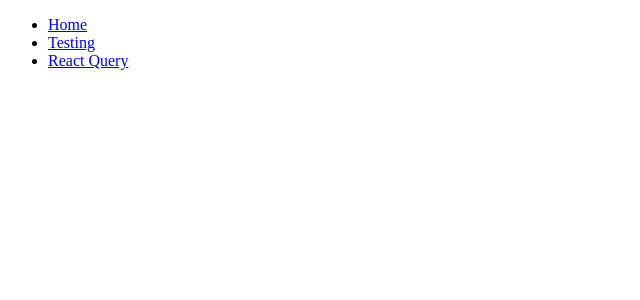
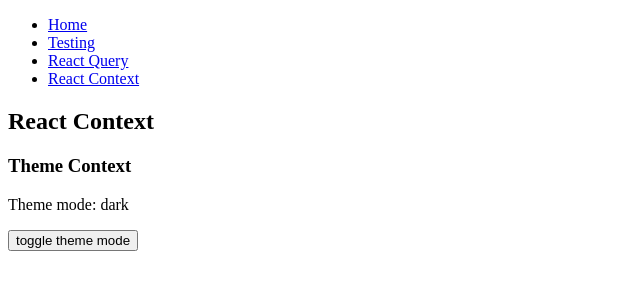
Before and after one commit to mariobrusarosco/monorepo, a React (Vite) app in the folder apps/playground/: page /react-context in a window 1280 px wide. Shown: the top 300 px of the page, without its empty margins (0-640 px from the left). Built offline with nearby package versions, Linux system fonts and the light colour scheme.

Commit message:
[LEARNING - STATE MANAGEMENT]: theme context/basic context

```diff
--- a/apps/playground/src/app/app.tsx
+++ b/apps/playground/src/app/app.tsx
@@ -1,4 +1,6 @@
 import './app.css';
+import { ThemeProvider } from './domains/react-context/context/theme-context';
+import { ReactContextScreen } from './domains/react-context/screens/react-context';
 import { ReactQuery } from './domains/react-query/screens/react-query';
 import { Testing } from './domains/testing/screens/testing';
 import { QueryClient, QueryClientProvider } from '@tanstack/react-query';
@@ -12,6 +14,8 @@
     <div>
       <QueryClientProvider client={client}>
         <ReactQueryDevtools initialIsOpen={false} />
+
+        <ThemeProvider>
           <div role="navigation">
             <ul>
               <li>
@@ -22,6 +26,9 @@
               </li>
               <li>
                 <Link to="/react-query">React Query</Link>
+              </li>
+              <li>
+                <Link to="/react-context">React Context</Link>
               </li>
             </ul>
           </div>
@@ -36,8 +43,10 @@
             />
             <Route path="/testing" element={<Testing />} />
             <Route path="/react-query" element={<ReactQuery />} />
+            <Route path="/react-context" element={<ReactContextScreen />} />
           </Routes>
           {/* END: routes */}
+        </ThemeProvider>
       </QueryClientProvider>
     </div>
   );
--- /dev/null
+++ b/apps/playground/src/app/domains/react-context/context/theme-context.tsx
@@ -0,0 +1,24 @@
+import { createContext, useState } from 'react';
+
+const defaultValues = {
+  mode: 'dark',
+};
+
+const ThemeContext = createContext<null | typeof defaultValues>(null);
+
+const ThemeProvider = ({ children }: { children: React.ReactNode }) => {
+  const [themeMode, setThemeMode] = useState(defaultValues.mode);
+  const handleToggleThemeMode = () => {
+    setThemeMode((prev) => (prev === 'dark' ? 'light' : 'dark'));
+  };
+
+  const state = {
+    mode: themeMode,
+    toggleThemeMode: handleToggleThemeMode,
+  };
+  return (
+    <ThemeContext.Provider value={state}>{children}</ThemeContext.Provider>
+  );
+};
+
+export { ThemeProvider, ThemeContext };
--- /dev/null
+++ b/apps/playground/src/app/domains/react-context/screens/react-context.tsx
@@ -0,0 +1,18 @@
+import { useContext } from 'react';
+import { ThemeContext } from '../context/theme-context';
+
+export const ReactContextScreen = () => {
+  const { mode, toggleThemeMode } = useContext(ThemeContext);
+
+  return (
+    <div>
+      <h2>React Context</h2>
+
+      <div>
+        <h3>Theme Context</h3>
+        <p>Theme mode: {mode}</p>
+        <button onClick={toggleThemeMode}>toggle theme mode</button>
+      </div>
+    </div>
+  );
+};
```
Lines whose indentation alone changed are shown as unchanged.
